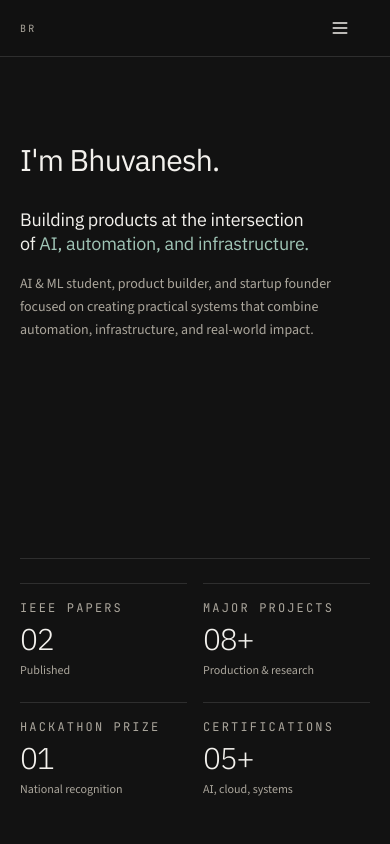
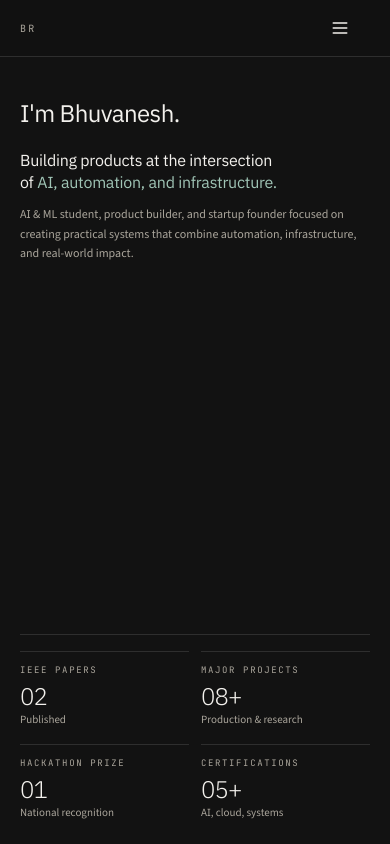
Before and after one commit to BHUVANESH0512/Portfolio, a React (Vite) app: page / in a window 390 px wide. Shown: the top 844 px of the page. Built offline with nearby package versions, Linux system fonts and the light colour scheme; the HTML template or start-up script is replaced by a standard one.

Commit message:
Hero section mobile optimization with responsive typography and spacing (320px-768px)

```diff
--- a/src/components/sections/Hero.tsx
+++ b/src/components/sections/Hero.tsx
@@ -7,12 +7,12 @@ const stats = [
 
 export const Hero = () => {
   return (
-    <section className="relative min-h-[calc(100vh-4rem)] flex flex-col">
-      <div className="editorial-container w-full flex-1 flex flex-col justify-between pt-16 pb-6 md:pt-24 md:pb-8 animate-rise">
+    <section className="relative min-h-[calc(100vh-3.5rem)] sm:min-h-[calc(100vh-4rem)] flex flex-col">
+      <div className="editorial-container w-full flex-1 flex flex-col justify-between pt-8 sm:pt-16 pb-4 sm:pb-6 md:pt-24 md:pb-8 animate-rise">
         {/* Top Block: Bio and Tagline */}
-        <div className="grid grid-cols-12 gap-y-4 md:gap-y-8 md:gap-x-10 pt-6 md:pt-12">
+        <div className="grid grid-cols-12 gap-y-3 sm:gap-y-4 md:gap-y-8 md:gap-x-10 pt-3 sm:pt-6 md:pt-12">
           <div className="col-span-12 md:col-span-8">
-            <h1 className="font-display text-3xl leading-[1.02] tracking-[-0.025em] md:text-[88px] md:leading-[0.98] text-balance">
+            <h1 className="font-display text-2xl sm:text-4xl leading-[1.02] tracking-[-0.025em] md:text-[88px] md:leading-[0.98] text-balance">
               I'm Bhuvanesh.
             </h1>
           </div>
@@ -20,14 +20,14 @@ export const Hero = () => {
           <div className="col-span-12 md:col-span-4 md:pt-4" />
 
           <div className="col-span-12 md:col-span-7 md:col-start-1">
-            <p className="font-display text-lg leading-snug tracking-[-0.015em] md:text-[34px] md:leading-[1.2] text-balance">
+            <p className="font-display text-base sm:text-lg leading-snug tracking-[-0.015em] md:text-[34px] md:leading-[1.2] text-balance">
               Building products at the intersection of{" "}
               <span className="text-primary">AI, automation, and infrastructure.</span>
             </p>
           </div>
 
           <div className="col-span-12 md:col-span-5 md:col-start-8 md:pt-3">
-            <p className="text-sm leading-relaxed text-muted-foreground text-pretty md:text-base">
+            <p className="text-xs sm:text-sm leading-relaxed text-muted-foreground text-pretty md:text-base">
               AI & ML student, product builder, and startup founder focused on creating
               practical systems that combine automation, infrastructure, and real-world impact.
             </p>
@@ -35,15 +35,15 @@ export const Hero = () => {
         </div>
 
         {/* Bottom Block: Achievements touching bottom */}
-        <div className="col-span-12 mt-8 border-t border-rule pt-6 pb-4 md:mt-12 md:pt-8">
-          <dl className="grid grid-cols-2 gap-x-4 gap-y-6 md:grid-cols-4 md:gap-x-6 md:gap-y-10">
+        <div className="col-span-12 mt-6 sm:mt-8 border-t border-rule pt-4 sm:pt-6 pb-2 sm:pb-4 md:mt-12 md:pt-8">
+          <dl className="grid grid-cols-2 gap-x-3 sm:gap-x-4 gap-y-4 sm:gap-y-6 md:grid-cols-4 md:gap-x-6 md:gap-y-10">
             {stats.map((s) => (
-              <div key={s.label} className="border-t border-rule pt-4 md:pt-5">
-                <dt className="mono-label text-xs">{s.label}</dt>
-                <dd className="mt-2 font-display text-3xl font-light leading-none tracking-[-0.04em] md:mt-3 md:text-6xl">
+              <div key={s.label} className="border-t border-rule pt-3 sm:pt-4 md:pt-5">
+                <dt className="mono-label text-[9px] sm:text-xs">{s.label}</dt>
+                <dd className="mt-1.5 sm:mt-2 font-display text-2xl sm:text-3xl font-light leading-none tracking-[-0.04em] md:mt-3 md:text-6xl">
                   {s.value}
                 </dd>
-                <p className="mt-2 text-xs text-muted-foreground md:mt-3 md:text-sm">{s.note}</p>
+                <p className="mt-1 sm:mt-2 text-[11px] sm:text-xs text-muted-foreground md:mt-3 md:text-sm">{s.note}</p>
               </div>
             ))}
           </dl>
```
